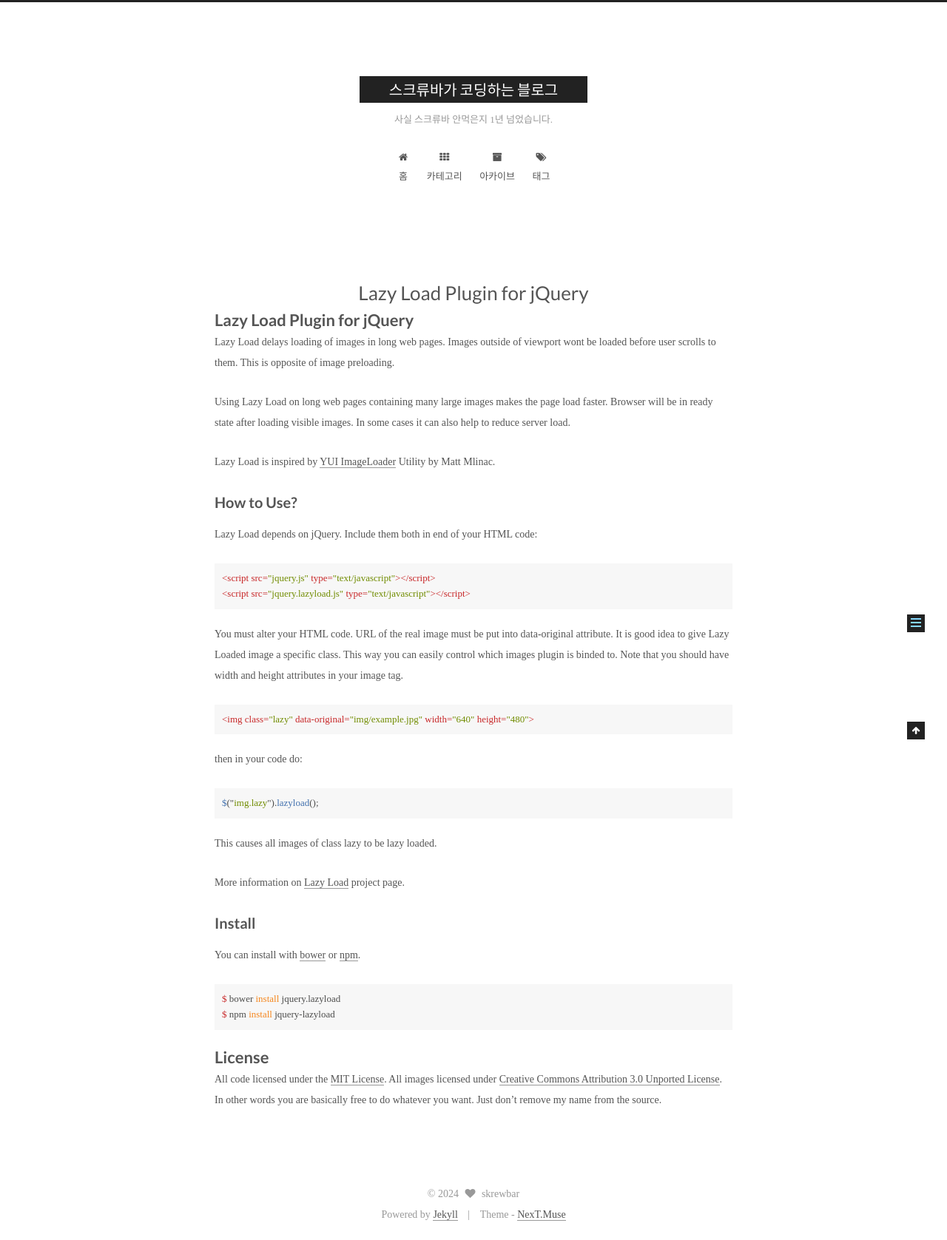
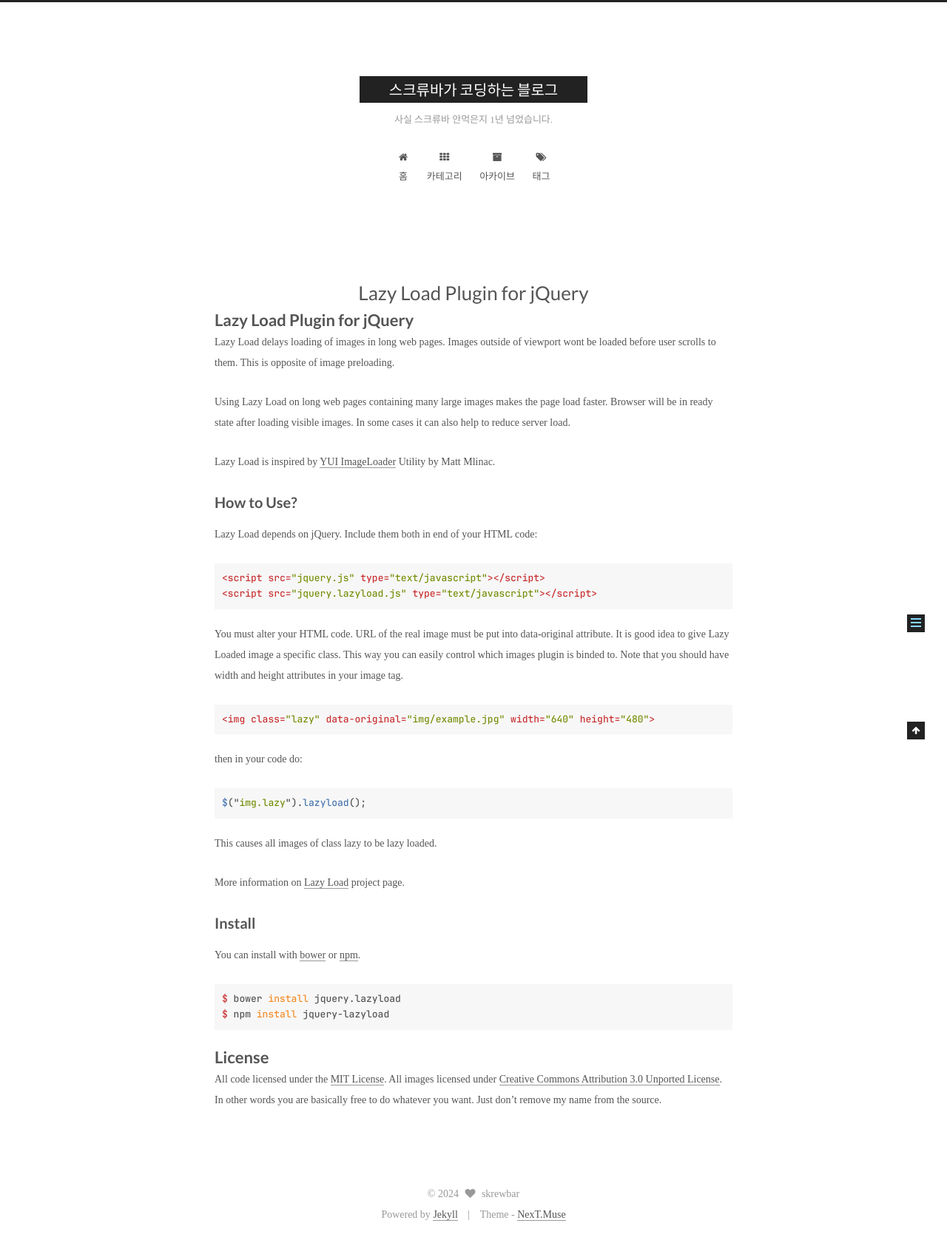
Before and after one commit to skrewbar/skrewbar.github.io, a Jekyll site: the page built from assets/lib/jquery_lazyload/README.md, in a window 1280 px wide. Shown: the whole page at 74% size. Built offline with Jekyll 4.4.1, drawn with Linux system fonts in a browser that asks for light colours; some web fonts are replaced; our own code applies the rules of GitHub Pages for plain Markdown files.

Commit message:
💄 remove ligature

```diff
--- a/assets/css/main.scss
+++ b/assets/css/main.scss
@@ -61,7 +61,7 @@ body {
 }
 
 @font-face {
-  font-family: "JetBrainsMono-Medium";
+  font-family: "JetBrainsMonoNL-Medium";
   src: url(/assets/fonts/JetBrainsMonoNL-Medium.ttf);
 }
 @font-face {
@@ -69,7 +69,7 @@ body {
   src: url(/assets/fonts/D2Coding.ttc);
 }
 code {
-  font-family: "JetBrainsMono-Medium", "D2Coding";
+  font-family: "JetBrainsMonoNL-Medium", "D2Coding";
 }
 
 
```
Also changed, not shown: assets/fonts/JetBrainsMono-Medium.ttf (deleted), assets/fonts/JetBrainsMonoNL-Medium.ttf (added).
